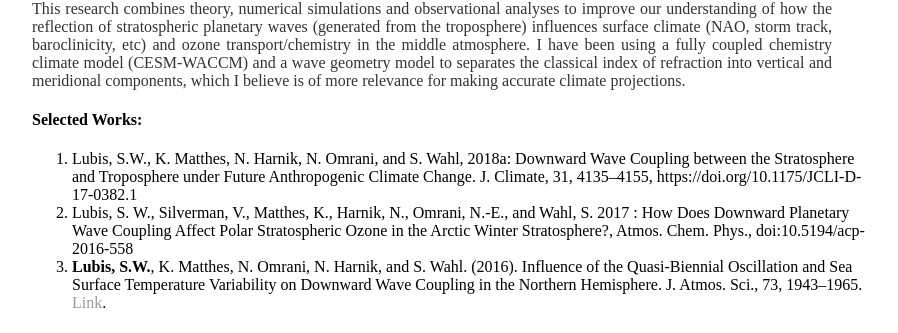
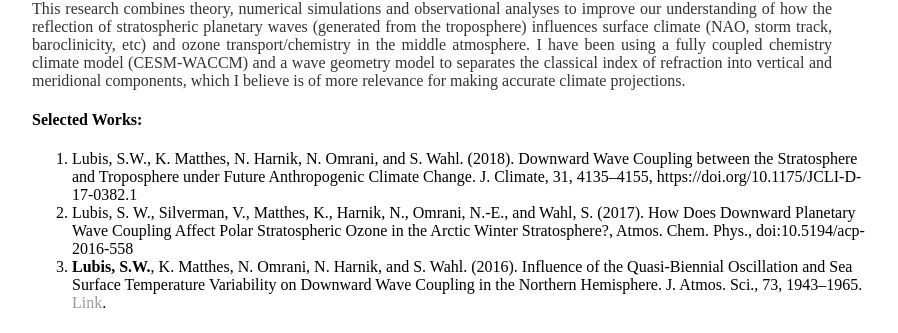
Before and after one commit to sandrolubis/sandrolubis.github.io, a Jekyll site: the page built from research/index.html, in a window 1280 px wide. Shown: the part 219-552 px from the top of the page, without its empty margins (276-1174 px from the left). Built offline with Jekyll 4.4.1, drawn with Linux system fonts in a browser that asks for light colours.

Commit message:
Update index.html

```diff
--- a/research/index.html
+++ b/research/index.html
@@ -12,8 +12,8 @@ title: Research Interests | Sandro Lubis
 				components, which I believe is of more relevance for making accurate climate projections.  </font></p>
 			<h4>Selected Works:</h4>
 			<ol>
-			  <li>Lubis, S.W., K. Matthes, N. Harnik, N. Omrani, and S. Wahl, 2018a: Downward Wave Coupling between the Stratosphere and Troposphere under Future Anthropogenic Climate Change. J. Climate, 31, 4135–4155, https://doi.org/10.1175/JCLI-D-17-0382.1</li>
-			  <li>Lubis, S. W., Silverman, V., Matthes, K., Harnik, N., Omrani, N.-E., and Wahl, S. 2017 : How Does Downward Planetary Wave Coupling Affect Polar Stratospheric Ozone in the Arctic Winter Stratosphere?, Atmos. Chem. Phys., doi:10.5194/acp-2016-558</li>
+			  <li>Lubis, S.W., K. Matthes, N. Harnik, N. Omrani, and S. Wahl. (2018). Downward Wave Coupling between the Stratosphere and Troposphere under Future Anthropogenic Climate Change. J. Climate, 31, 4135–4155, https://doi.org/10.1175/JCLI-D-17-0382.1</li>
+			  <li>Lubis, S. W., Silverman, V., Matthes, K., Harnik, N., Omrani, N.-E., and Wahl, S. (2017). How Does Downward Planetary Wave Coupling Affect Polar Stratospheric Ozone in the Arctic Winter Stratosphere?, Atmos. Chem. Phys., doi:10.5194/acp-2016-558</li>
 			  <li><b>Lubis, S.W.</b>, K. Matthes, N. Omrani, N. Harnik, and S. Wahl. (2016). Influence of the Quasi-Biennial Oscillation and Sea Surface Temperature Variability on Downward Wave Coupling in the Northern Hemisphere.
 				  J. Atmos. Sci., 73, 1943–1965.<a href="https://10.1175/JAS-D-15-0072.1"> Link</a>. </li>
 			</ol>
```
